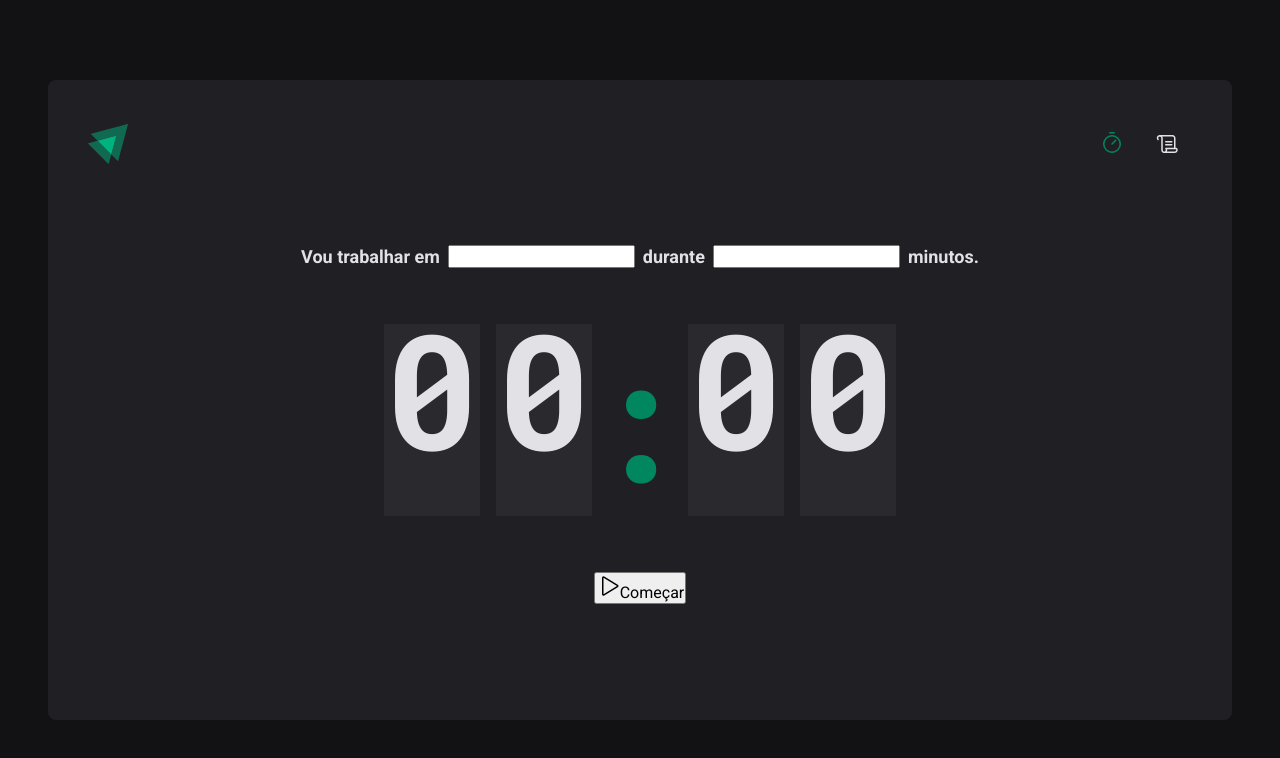
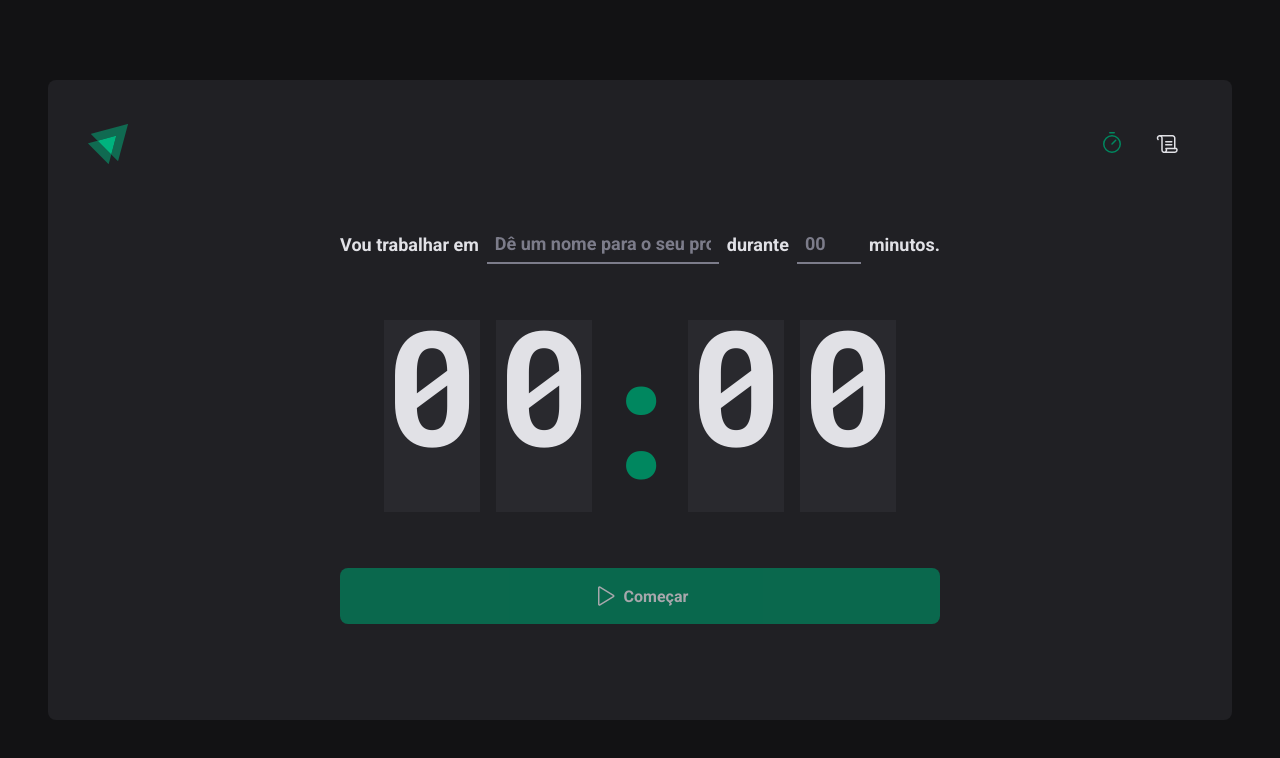
Before and after one commit to thiagofreitascarneiro/pomodoro, a React (Vite) app: page / in a window 1280 px wide. Shown: the top 758 px of the page. Built offline with nearby package versions, Linux system fonts and the light colour scheme.

Commit message:
creating styles home page

```diff
--- a/src/pages/Home/index.tsx
+++ b/src/pages/Home/index.tsx
@@ -1,5 +1,5 @@
 import {Play } from 'phosphor-react';
-import { CountdownContainer, FormContainer, HomeContainer, Separator } from './styles';
+import { CountdownContainer, FormContainer, HomeContainer, MinutesAmountInput, Separator, StartCountdownButton, TaskInput } from './styles';
 
 export function Home() {
     return (
@@ -7,10 +7,29 @@
             <form action="">
                 <FormContainer>
                     <label htmlFor="task">Vou trabalhar em</label>
-                    <input id="task" />
+                    <TaskInput
+                        id="task"
+                        list="task-suggestions"
+                        placeholder="Dê um nome para o seu projeto"
+                    />
+
+                    <datalist id="task-suggestions">
+                        <option value="Projeto 1">Projeto 1</option>
+                        <option value="Projeto 2">Projeto 2</option>
+                        <option value="Projeto 3">Projeto 3</option>
+
+
+                    </datalist>
 
                     <label htmlFor="minutesAmount">durante</label>
-                    <input type="number" id="minutesAmount" />
+                    <MinutesAmountInput
+                    type="number"
+                    id="minutesAmount"
+                    placeholder="00"
+                    step={5}
+                    min={5}
+                    max={60}
+                    />
 
                     <span>minutos.</span>
                 </FormContainer>
@@ -23,10 +42,10 @@
                     <span>0</span>
                 </CountdownContainer>
 
-                <button type="submit">
+                <StartCountdownButton disabled type="submit">
                     <Play size={24} />
                     Começar
-                </button>
+                </StartCountdownButton>
             </form>
         </HomeContainer>
     )
--- a/src/pages/Home/styles.tsx
+++ b/src/pages/Home/styles.tsx
@@ -28,6 +28,38 @@
     flex-wrap: wrap;
 `
 
+const BaseInput = styled.input`
+    background: transparent;
+    height: 2.5rem;
+    border: 0;
+    border-bottom: 2px solid ${(props) => props.theme['gray-500']};
+    font-weight: bold;
+    font-size: 1.125rem;
+    padding: 0 0.5rem;
+    color: ${(props) => props.theme['gray-100']};
+
+    &:focus {
+        box-shadow: none;
+        border-color: ${(props) => props.theme['gray-500']};
+    }
+
+    &::placeholder {
+        color: ${(props) => props.theme['gray-500']};
+    }
+`
+
+export const TaskInput = styled(BaseInput)`
+   flex: 1;
+
+   &::-webkit-calendar-picker-indicator {
+        display: none !important;
+   }
+`;
+
+export const MinutesAmountInput =  styled(BaseInput)`
+    width: 4rem;
+`;
+
 export const CountdownContainer = styled.div`
     font-family: 'Roboto Mono', monospace;
     font-size: 10rem;
@@ -50,3 +82,33 @@
     display: flex;
     justify-content: center;
 `
+
+export const StartCountdownButton = styled.button`
+    width: 100%;
+    border: 0;
+    padding: 1rem;
+    border-radius: 8px;
+
+    display: flex;
+    align-items: center;
+    justify-content: center;
+
+    gap: 0.5rem;
+    font-weight: bold;
+
+    cursor: pointer;
+
+
+    background: ${(props) => props.theme['green-500']};
+    color: ${(props) => props.theme['gray-100']};
+
+    &:disabled {
+        opacity: 0.7;
+        cursor: not-allowed;
+    }
+
+    &:hover {
+        background: ${(props) => props.theme['green-700']};
+
+    }
+`;
```
